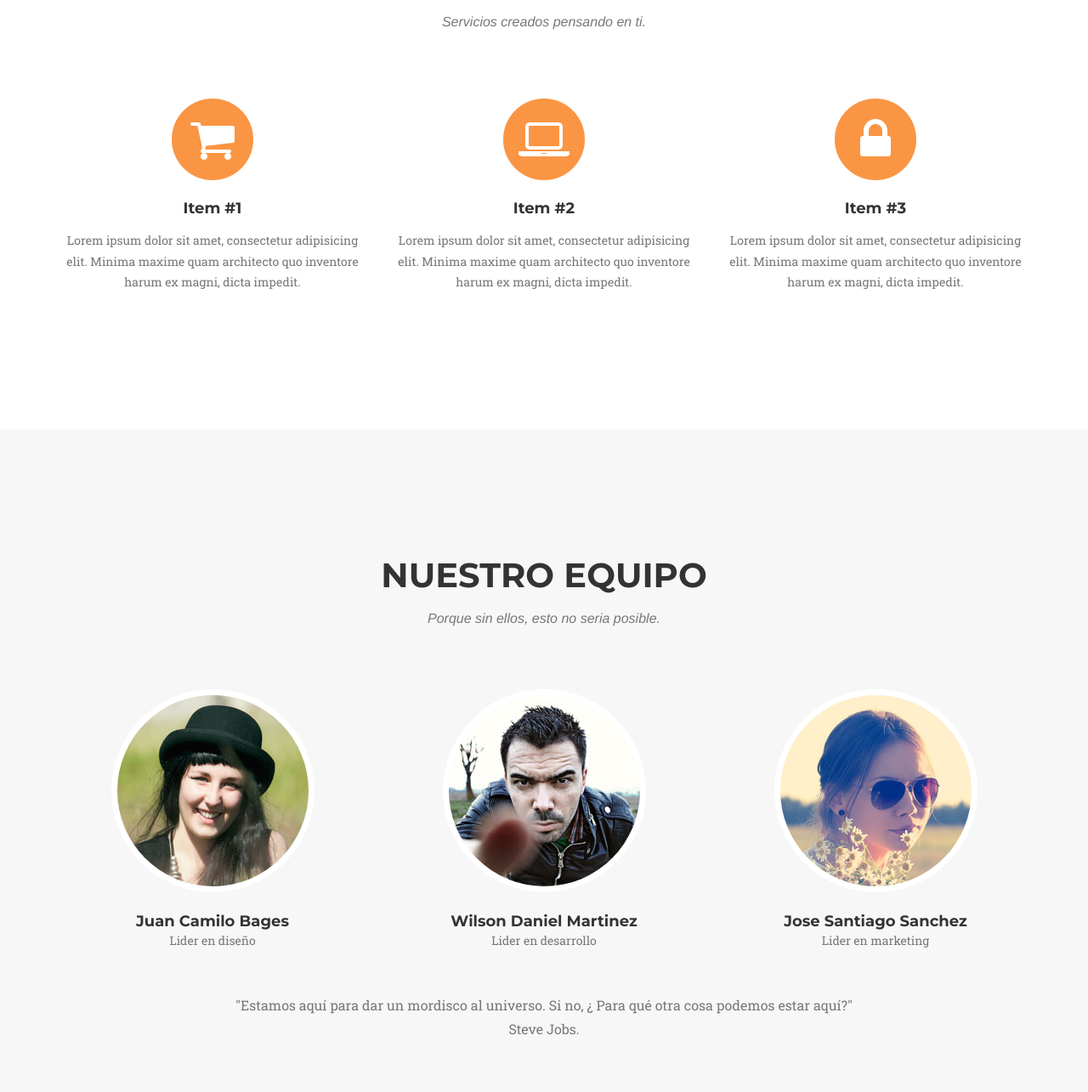
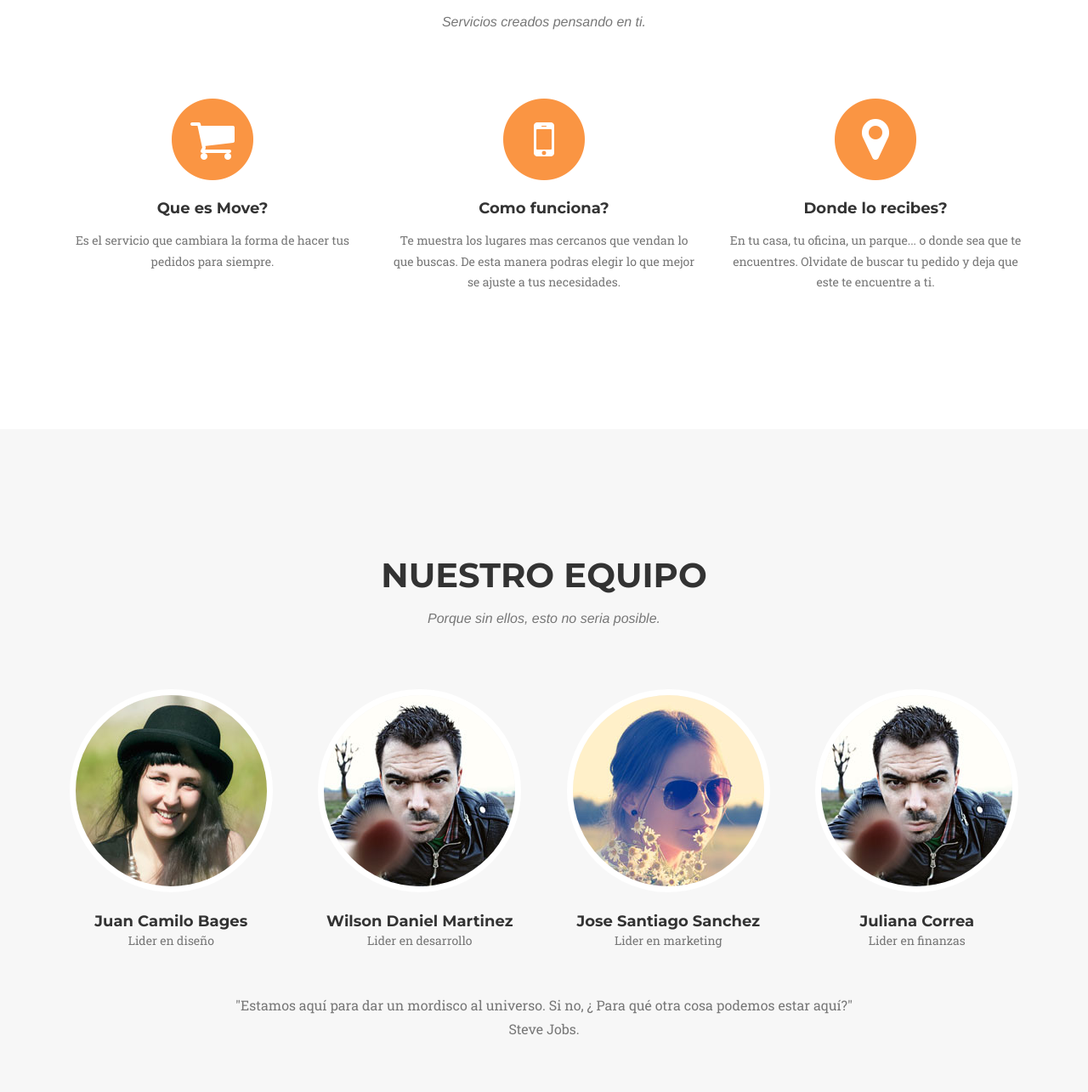
Before and after one commit to teamreactive/move_landingpage, a website: page app/index.html in a window 1280 px wide. Shown: the part 955-2240 px from the top of the page at 85% size. Drawn offline with nearby package versions, Linux system fonts and the light colour scheme; a web font is replaced by a local one.

Commit message:
Text changes

```diff
--- a/app/index.html
+++ b/app/index.html
@@ -74,7 +74,7 @@
             <div class="intro-text">
                 <div class="intro-lead-in">Bienvenido a MOVE</div>
                 <div class="intro-heading">Es un placer conocerte</div>
-                <a href="#services" class="page-scroll btn btn-xl">Cuentame mas</a>
+                <a href="#services" class="page-scroll btn btn-xl">Dejate sorprender!</a>
             </div>
         </div>
     </header>
@@ -94,24 +94,35 @@
                         <i class="fa fa-circle fa-stack-2x text-primary"></i>
                         <i class="fa fa-shopping-cart fa-stack-1x fa-inverse"></i>
                     </span>
-                    <h4 class="service-heading">Item #1</h4>
-                    <p class="text-muted">Lorem ipsum dolor sit amet, consectetur adipisicing elit. Minima maxime quam architecto quo inventore harum ex magni, dicta impedit.</p>
+                    <h4 class="service-heading">Que es Move?</h4>
+                    <p class="text-muted">
+                        Es el servicio que cambiara la forma de hacer tus
+                        pedidos para siempre.
+                    </p>
                 </div>
                 <div class="col-md-4">
                     <span class="fa-stack fa-4x">
                         <i class="fa fa-circle fa-stack-2x text-primary"></i>
-                        <i class="fa fa-laptop fa-stack-1x fa-inverse"></i>
+                        <i class="fa fa-mobile fa-stack-1x fa-inverse"></i>
                     </span>
-                    <h4 class="service-heading">Item #2</h4>
-                    <p class="text-muted">Lorem ipsum dolor sit amet, consectetur adipisicing elit. Minima maxime quam architecto quo inventore harum ex magni, dicta impedit.</p>
+                    <h4 class="service-heading">Como funciona?</h4>
+                    <p class="text-muted">
+                        Te muestra los lugares mas cercanos que vendan
+                        lo que buscas. De esta manera podras elegir lo
+                        que mejor se ajuste a tus necesidades.
+                    </p>
                 </div>
                 <div class="col-md-4">
                     <span class="fa-stack fa-4x">
                         <i class="fa fa-circle fa-stack-2x text-primary"></i>
-                        <i class="fa fa-lock fa-stack-1x fa-inverse"></i>
+                        <i class="fa fa-map-marker fa-stack-1x fa-inverse"></i>
                     </span>
-                    <h4 class="service-heading">Item #3</h4>
-                    <p class="text-muted">Lorem ipsum dolor sit amet, consectetur adipisicing elit. Minima maxime quam architecto quo inventore harum ex magni, dicta impedit.</p>
+                    <h4 class="service-heading">Donde lo recibes?</h4>
+                    <p class="text-muted">
+                        En tu casa, tu oficina, un parque... o donde
+                        sea que te encuentres. Olvidate de buscar tu
+                        pedido y deja que este te encuentre a ti.
+                    </p>
                 </div>
             </div>
         </div>
@@ -127,25 +138,32 @@
                 </div>
             </div>
             <div class="row">
-                <div class="col-sm-4">
+                <div class="col-sm-3">
                     <div class="team-member">
                         <img src="images/team/1.jpg" class="img-responsive img-circle" alt="">
                         <h4>Juan Camilo Bages</h4>
                         <p class="text-muted">Lider en diseño</p>
                     </div>
                 </div>
-                <div class="col-sm-4">
+                <div class="col-sm-3">
                     <div class="team-member">
                         <img src="images/team/2.jpg" class="img-responsive img-circle" alt="">
                         <h4>Wilson Daniel Martinez</h4>
                         <p class="text-muted">Lider en desarrollo</p>
                     </div>
                 </div>
-                <div class="col-sm-4">
+                <div class="col-sm-3">
                     <div class="team-member">
                         <img src="images/team/3.jpg" class="img-responsive img-circle" alt="">
                         <h4>Jose Santiago Sanchez</h4>
                         <p class="text-muted">Lider en marketing</p>
+                    </div>
+                </div>
+                <div class="col-sm-3">
+                    <div class="team-member">
+                        <img src="images/team/2.jpg" class="img-responsive img-circle" alt="">
+                        <h4>Juliana Correa</h4>
+                        <p class="text-muted">Lider en finanzas</p>
                     </div>
                 </div>
             </div>
@@ -196,12 +214,10 @@
                 </div>
                 <div class="col-md-4">
                     <ul class="list-inline social-buttons">
-                        <li><a href="https://twitter.com"><i class="fa fa-twitter"></i></a>
-                        </li>
-                        <li><a href="https://facebook.com"><i class="fa fa-facebook"></i></a>
-                        </li>
-                        <li><a href="https://instagram.com"><i class="fa fa-instagram"></i></a>
-                        </li>
+                        <li><a href="https://twitter.com"><i class="fa fa-twitter"></i></a></li>
+                        <li><a href="https://facebook.com"><i class="fa fa-facebook"></i></a></li>
+                        <li><a href="https://instagram.com"><i class="fa fa-instagram"></i></a></li>
+                        <li><a href="https://linkedin.com"><i class="fa fa-linkedin"></i></a></li>
                     </ul>
                 </div>
                 <div class="col-md-4">
```
